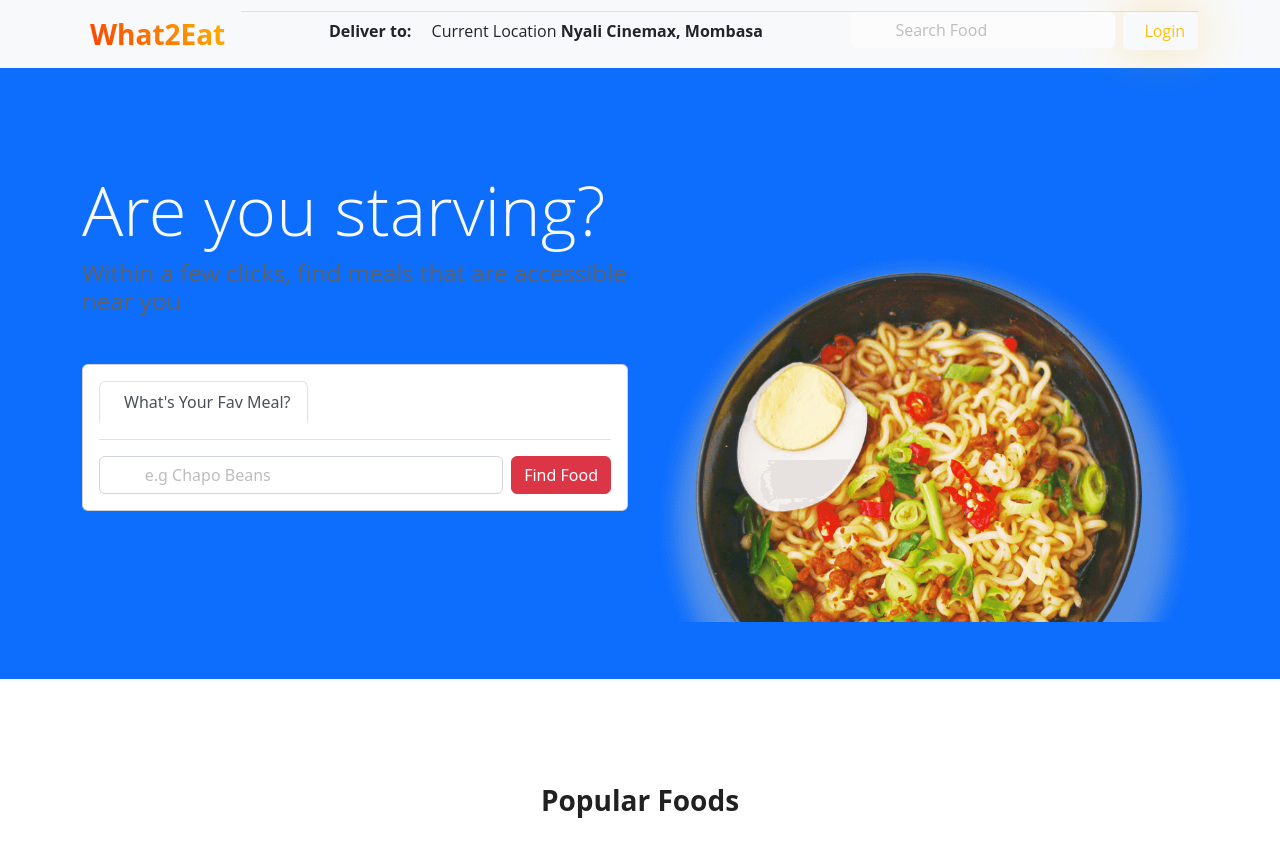
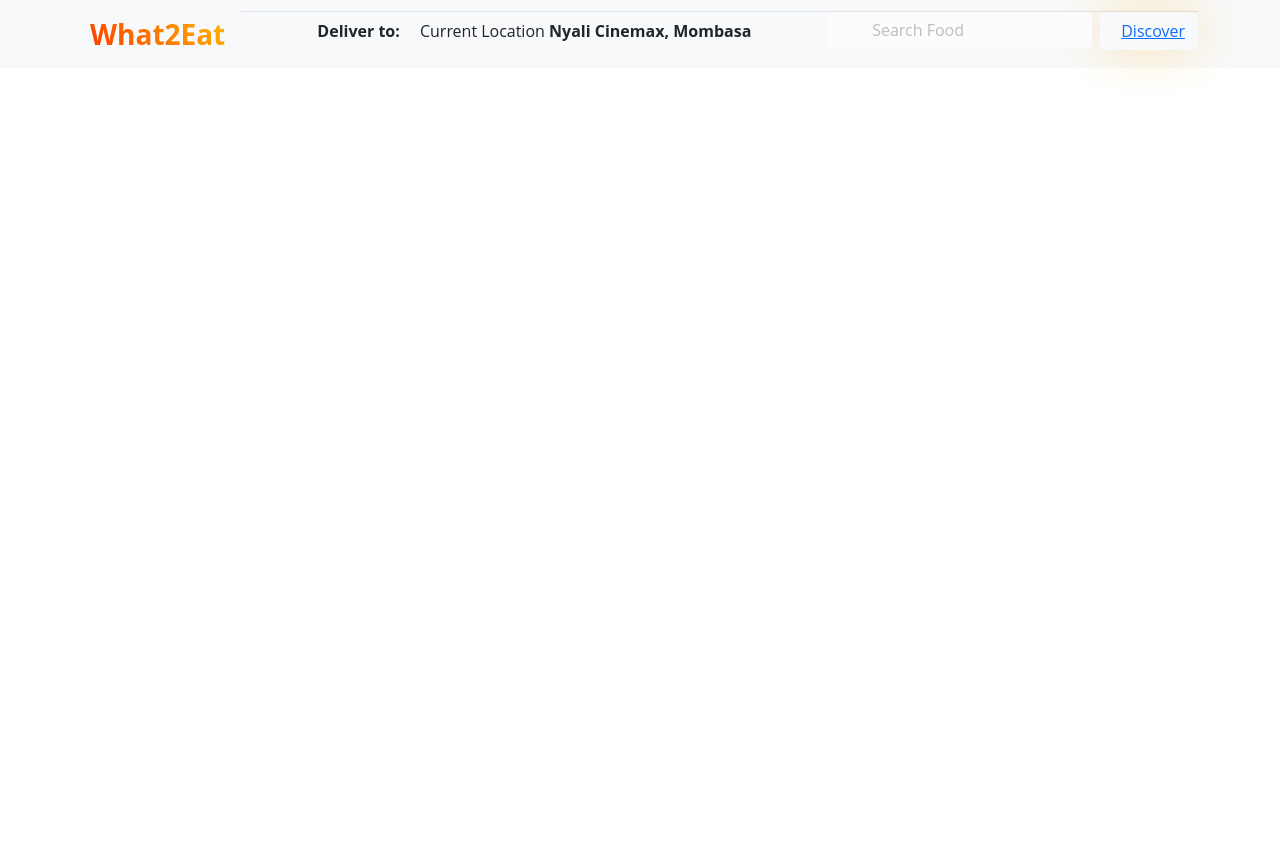
Before and after one commit to Kapadokia-Titus/What2Eat, a React (Create React App) app: page /foods in a window 1280 px wide. Shown: the top 856 px of the page. After the commit the page ends 800 px from the top, so only its background shows below. Built offline with nearby package versions, Linux system fonts and the light colour scheme; no server answers.

Commit message:
added routes, and cleaned the code

```diff
--- a/package.json
+++ b/package.json
@@ -9,6 +9,7 @@
     "bootstrap": "^5.2.2",
     "react": "^18.2.0",
     "react-dom": "^18.2.0",
+    "react-router-dom": "^6.4.2",
     "react-scripts": "5.0.1",
     "web-vitals": "^2.1.4"
   },
--- a/src/App.js
+++ b/src/App.js
@@ -1,55 +1,33 @@
-import logo from './logo.svg';
-import React, {useEffect, useState} from 'react';
+import React, {useState} from "react";
+import { Route, Routes } from "react-router-dom";
 import "./theme.min.css"
 import './App.css';
-import NavBar from './components/nav/nav';
+import "./theme.min.css"
 import Home from './components/home';
-import Products from './components/products/products';
-import Categories from './components/products/categories';
+import Foods from "./components/foods";
+import NavBar from "./components/nav/nav";
 
 function App() {
 
-  const [products, setProducts] = useState([]);
   // handle search
   const [filteredItem, setFilteredProducts] = useState("fast food");
 
+// handle onchange
+function handleOnchange(search){
 
-    //some network inits
-    const options = {
-        method: 'GET',
-        headers: {
-            'X-RapidAPI-Key': '076c578e13msh53cc4b25ccc9d83p1a03a3jsn2a9b2ba7b53d',
-            'X-RapidAPI-Host': 'edamam-food-and-grocery-database.p.rapidapi.com'
-        }
-    };
-    // make requests
-    useEffect(()=>{
+  setFilteredProducts(search.key)
 
-        fetch(`https://edamam-food-and-grocery-database.p.rapidapi.com/parser?ingr=${filteredItem}`, options)
-            .then(response => response.json())
-            .then(response => setProducts(response.hints))
-            .catch(err => console.error(err));
-    },[filteredItem])
-
-
-    // handle onchange
-    function handleOnchange(search){
-
-      setFilteredProducts(search.key)
-
-    }
-
-    function handleCardClick(event){
-      // some logic
-
-    }
- console.log(products)
+}
   return (
     <>
     <NavBar onSearch={handleOnchange}/>
-    <Home onSearch={handleOnchange} />
-    <Products products={products} cardClick={handleCardClick}/>
+    <Routes>
+        <Route path="/" element={<Home keyword={filteredItem}/>} />
+        <Route path="/foods" element={<Foods />}/>
+    </Routes>
     </>
+
+
 
   );
 }
--- a/src/components/foods/index.js
+++ b/src/components/foods/index.js
@@ -1 +1,7 @@
 // contains foods available
+export default function Foods(){
+
+    return(
+        <h1> Food section</h1>
+    )
+}
--- a/src/components/home/hero.js
+++ b/src/components/home/hero.js
@@ -1,7 +1,7 @@
 import React, {useState} from "react";
 import header from "../../img/header.png"
 
-export default function Hero({query}){
+export default function Hero({query, onButtonClick}){
 
   //holds the search keyword
   const [search, setSearch] = useState([])
@@ -32,7 +32,7 @@ export default function Hero({query}){
                   </nav>
                   <div className="tab-content mt-3" id="nav-tabContent">
                     <div className="tab-pane fade show active" id="nav-home" role="tabpanel" aria-labelledby="nav-home-tab">
-                      <form className="row gx-2 gy-2 align-items-center">
+                      <form className="row gx-2 gy-2 align-items-center" onSubmit={onButtonClick}>
                         <div className="col">
                           <div className="input-group-icon"><i className="fas fa-map-marker-alt text-danger input-box-icon"></i>
                             <label className="visually-hidden" htmlFor="inputDelivery">Address</label>
--- a/src/components/home/index.js
+++ b/src/components/home/index.js
@@ -1,8 +1,57 @@
 import Hero from "./hero";
+import NavBar from "../nav/nav"
+import Products from "../products/products";
+import React, {useEffect, useState} from 'react';
 
-export default function Home({onSearch}){
+export default function Home({keyword}){
 
-    return(
-        <Hero  query={onSearch}/>
-    )
+    const [products, setProducts] = useState([]);
+  // handle search
+  const [filteredItem, setFilteredProducts] = useState(keyword);
+
+
+
+
+    //some network inits
+    const options = {
+        method: 'GET',
+        headers: {
+            'X-RapidAPI-Key': '076c578e13msh53cc4b25ccc9d83p1a03a3jsn2a9b2ba7b53d',
+            'X-RapidAPI-Host': 'edamam-food-and-grocery-database.p.rapidapi.com'
+        }
+    };
+    // make requests
+    useEffect(()=>{
+
+        fetch(`https://edamam-food-and-grocery-database.p.rapidapi.com/parser?ingr=${filteredItem}`, options)
+            .then(response => response.json())
+            .then(response => setProducts(response.hints))
+            .catch(err => console.error(err));
+    },[filteredItem])
+
+
+    // handle onchange
+    function handleOnchange(search){
+
+      setFilteredProducts(search.key)
+
+    }
+
+    function handleCardClick(event){
+      // some logic
+
+    }
+
+    function handleSearchButtonClick(event){
+      event.preventDefault();  // stops reloading
+
+      setFilteredProducts(filteredItem)
+    }
+  return (
+    <>
+    <Hero query={handleOnchange}  onButtonClick={handleSearchButtonClick}/>
+    <Products products={products} cardClick={handleCardClick}/>
+    </>
+
+  );
 }
--- a/src/components/nav/nav.js
+++ b/src/components/nav/nav.js
@@ -1,4 +1,5 @@
 import React, {useState} from "react";
+import { Link } from "react-router-dom";
 
 export default function NavBar({onSearch}){
 
@@ -16,7 +17,7 @@ export default function NavBar({onSearch}){
 
    return(
     <nav className="navbar navbar-expand-lg navbar-light bg-light fixed-top" data-navbar-on-scroll="data-navbar-on-scroll">
-    <div className="container"><a className="navbar-brand d-inline-flex" href="index.html"><span className="text-1000 fs-3 fw-bold ms-2 text-gradient">What2Eat</span></a>
+    <div className="container"><a className="navbar-brand d-inline-flex" href="index.html"><span className="text-1000 fs-3 fw-bold ms-2 text-gradient"><Link to="/">What2Eat</Link></span></a>
       <button className="navbar-toggler" type="button" data-bs-toggle="collapse" data-bs-target="#navbarSupportedContent" aria-controls="navbarSupportedContent" aria-expanded="false" aria-label="Toggle navigation"><span className="navbar-toggler-icon"> </span></button>
       <div className="collapse navbar-collapse border-top border-lg-0 my-2 mt-lg-0" id="navbarSupportedContent">
         <div className="mx-auto pt-5 pt-lg-0 d-block d-lg-none d-xl-block">
@@ -26,7 +27,7 @@ export default function NavBar({onSearch}){
           <div className="input-group-icon pe-2"><i className="fas fa-search input-box-icon text-primary"></i>
             <input className="form-control border-0 input-box bg-100" type="search" placeholder="Search Food" onChange={handleChange} aria-label="Search" />
           </div>
-          <button className="btn btn-white shadow-warning text-warning" type="submit"> <i className="fas fa-user me-2"></i>Login</button>
+          <button className="btn btn-white shadow-warning text-warning" type="submit"> <i className="fas fa-user me-2"></i><Link to="/foods">Discover</Link></button>
         </form>
       </div>
     </div>
--- a/src/index.js
+++ b/src/index.js
@@ -2,12 +2,15 @@ import React from 'react';
 import ReactDOM from 'react-dom/client';
 import './index.css';
 import App from './App';
+import { BrowserRouter } from 'react-router-dom';
 import reportWebVitals from './reportWebVitals';
 import 'bootstrap/dist/css/bootstrap.min.css'
 const root = ReactDOM.createRoot(document.getElementById('root'));
 root.render(
   <React.StrictMode>
-    <App />
+    <BrowserRouter>
+      <App />
+    </BrowserRouter>
   </React.StrictMode>
 );
 
```
Also changed, not shown: 1 other file (tests, documents, lock files or other folders).
